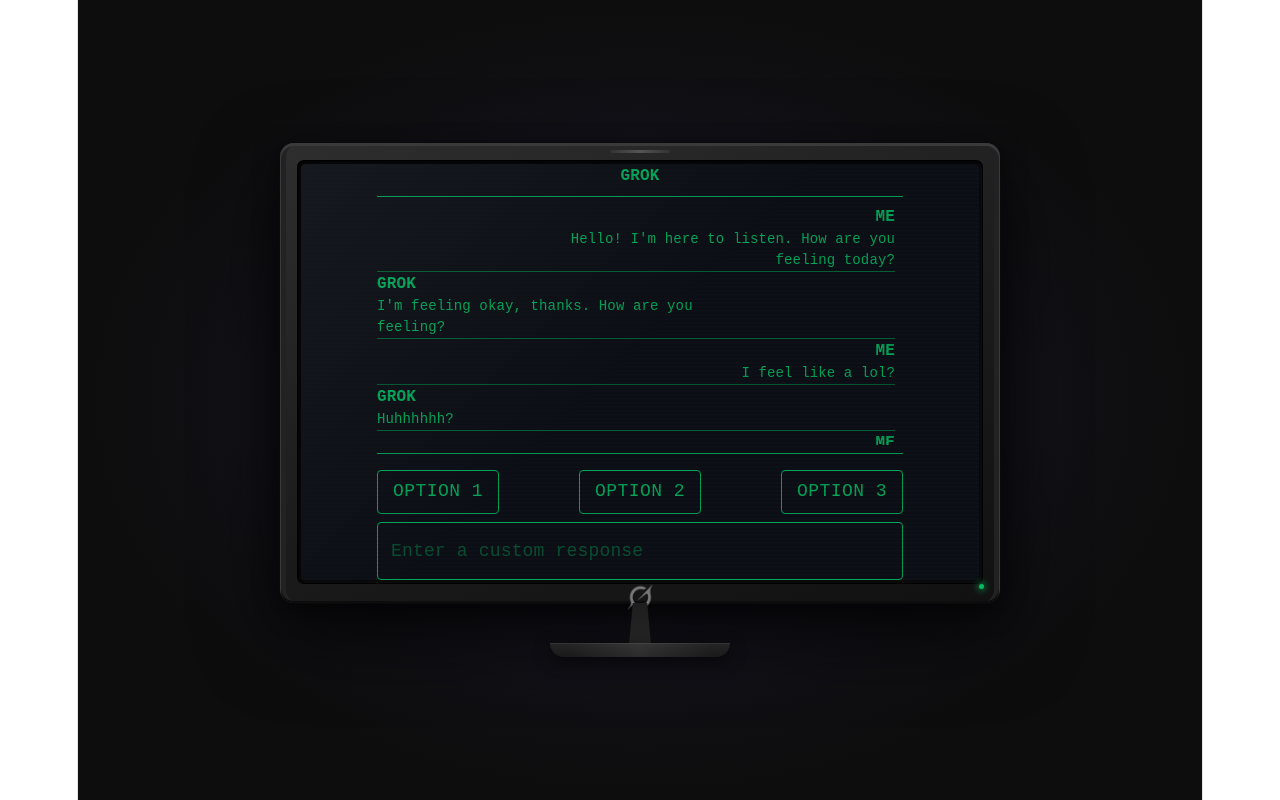
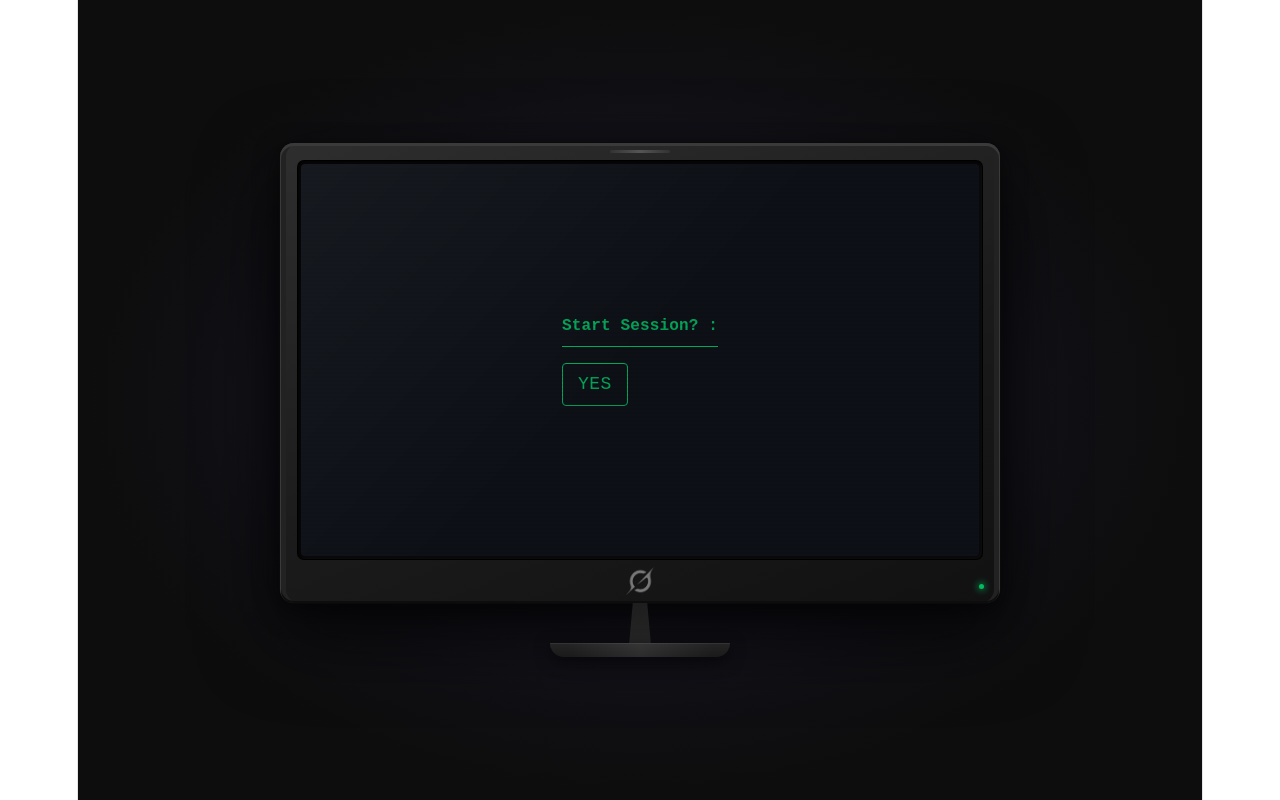
Before and after one commit to gdsc-2026/ai-therapy-simulator-2027, a React (Vite) app in the folder frontend/: page / in a window 1280 px wide. Both pictures are taken after a click on the button "START". Built offline with nearby package versions, Linux system fonts and the light colour scheme.

Commit message:
commit all of the changes

```diff
--- a/frontend/src/app/Chats.tsx
+++ b/frontend/src/app/Chats.tsx
@@ -1,21 +1,71 @@
 import { Box, Typography, Divider } from "@mui/material";
+import type { Dialogue } from "../types/models";
 
 interface ChatsProps {
-  chatHistory: Array<String>;
+  chatHistory: Dialogue[];
 }
 
 const Chats: React.FC<ChatsProps> = ({ chatHistory }) => {
   return (
-        <Box sx={{ height: '30vh', overflowY: 'scroll', color: "#00e676", pr: 1 }}>
+    <Box sx={{ height: "30vh", overflowY: "scroll", color: "#00e676", pr: 1 }}>
       {chatHistory.map((chat, index) => (
         <Box key={index}>
-                    <Box sx={{ display: 'flex', justifyContent: index % 2 === 0 ? 'flex-end' : 'flex-start' }}>
-                        <Box sx={{ maxWidth: '70%', textAlign: index % 2 === 0 ? 'right' : 'left' }}>
-                            <Typography sx={{ fontWeight: 'bold', color: "#00e676", fontFamily: "monospace", fontSize: 16 }}>
-                                {index % 2 === 0 ? 'ME' : 'GROK'}
+          <Box
+            sx={{
+              display: "flex",
+              justifyContent: "flex-end",
+            }}
+          >
+            <Box
+              sx={{
+                maxWidth: "70%",
+                textAlign: "right",
+              }}
+            >
+              <Typography
+                sx={{
+                  fontWeight: "bold",
+                  color: "#00e676",
+                  fontFamily: "monospace",
+                  fontSize: 16,
+                }}
+              >
+                {"ME"}
               </Typography>
-                            <Typography sx={{ color: "#00e676", fontFamily: "monospace", fontSize: 14 }}>
-                                {chat}
+              <Typography
+                sx={{ color: "#00e676", fontFamily: "monospace", fontSize: 14 }}
+              >
+                {chat.user_prompt}
+              </Typography>
+            </Box>
+          </Box>
+          <Divider sx={{ borderColor: "#007e41" }} />
+          <Box
+            sx={{
+              display: "flex",
+              justifyContent: "flex-start",
+            }}
+          >
+            <Box
+              sx={{
+                maxWidth: "70%",
+                textAlign: "left",
+              }}
+            >
+              <Typography
+                sx={{
+                  fontWeight: "bold",
+                  color: "#00e676",
+                  fontFamily: "monospace",
+                  fontSize: 16,
+                }}
+              >
+                {"GROK"}
+              </Typography>
+              <Typography
+                sx={{ color: "#00e676", fontFamily: "monospace", fontSize: 14 }}
+              >
+                {chat.ai_reply}
               </Typography>
             </Box>
           </Box>
--- a/frontend/src/app/Game.tsx
+++ b/frontend/src/app/Game.tsx
@@ -4,7 +4,6 @@
 import { useState } from "react";
 import GameScreen from "./GameScreen";
 import usePatient from "./screens/usePatientLogic";
-import { useCookies } from "react-cookie";
 type Screen = "home" | "start";
 
 const Monitor: React.FC<{
@@ -219,6 +218,7 @@
 
 const Game: React.FC = () => {
   const [screen, setScreen] = useState<Screen>("start");
+  usePatient();
 
   return (
     <Box
@@ -236,7 +236,7 @@
           <img
             src={grokIcon}
             alt="icon"
-            style={{ width: 28, height: 28, borderRadius: 6 }}
+            style={{ width: 28, height: 28, borderRadius: 1 }}
           />
         }
       >
--- a/frontend/src/app/GameScreen.tsx
+++ b/frontend/src/app/GameScreen.tsx
@@ -2,16 +2,65 @@
 import { useState } from "react";
 import ScreenButton from "../components/ScreenButton";
 import Chats from "./Chats";
+import useGameLogic from "./useGameLogic";
 
 const GameScreen: React.FC = () => {
-  const [chatHistory] = useState<string[]>([
-    "Hello! I'm here to listen. How are you feeling today?",
-    "I'm feeling okay, thanks. How are you feeling?",
-    "I feel like a lol?",
-    "Huhhhhhh?",
-    "You are a bot.",
-    "HUHHHHHH??",
-  ]);
+  const {
+    sessions,
+    therapistId,
+    setTherapistId,
+    selectedSessionId,
+    dialogues,
+    startSession,
+    resumeSession,
+    endSession,
+    getDialogueOptions,
+    submitCustomDialogue,
+    submitDialogueOption,
+  } = useGameLogic();
+
+  const [customResponse, setCustomResponse] = useState("");
+  const noActiveSessions = sessions.filter((s) => !s.final_score).length == 0;
+  console.log(selectedSessionId, noActiveSessions);
+  if (selectedSessionId == undefined) {
+    return (
+      <Box
+        sx={{
+          color: "#00e676",
+          fontFamily: "monospace",
+          fontSize: 18,
+          opacity: 0.7,
+        }}
+      >
+        <Typography
+          sx={{
+            fontWeight: "bold",
+            color: "#00e676",
+            fontFamily: "monospace",
+            fontSize: 16,
+          }}
+        >
+          Start Session? :
+        </Typography>
+        <Divider sx={{ borderColor: "#00e676", my: 1 }} />
+
+        <Stack direction="row" spacing={10} sx={{ mt: 2 }}>
+          {noActiveSessions ? (
+            <ScreenButton text="Yes" onClick={() => startSession()} />
+          ) : (
+            sessions
+              .filter((s) => !s.final_score)
+              .map((s) => (
+                <ScreenButton
+                  text="Resume Me!"
+                  onClick={() => resumeSession(s.id)}
+                />
+              ))
+          )}
+        </Stack>
+      </Box>
+    );
+  }
 
   return (
     <Box
@@ -32,13 +81,14 @@
       >
         GROK
       </Typography>
+      <Divider sx={{ borderColor: "#00e676", my: "1rem" }} />
+      <Chats chatHistory={dialogues} />
       <Divider sx={{ borderColor: "#00e676", my: 1 }} />
-      <Chats chatHistory={chatHistory} />
-      <Divider sx={{ borderColor: "#00e676", my: 1 }} />
+      {}
       <Stack direction="row" spacing={10} sx={{ mt: 2 }}>
-        <ScreenButton text="Option 1" />
-        <ScreenButton text="Option 2" />
-        <ScreenButton text="Option 3" />
+        <ScreenButton text="Option 1" onClick={() => submitDialogueOption(0)} />
+        <ScreenButton text="Option 2" onClick={() => submitDialogueOption(1)} />
+        <ScreenButton text="Option 3" onClick={() => submitDialogueOption(2)} />
       </Stack>
       <TextField
         variant="outlined"
@@ -62,6 +112,14 @@
             },
           },
         }}
+        value={customResponse}
+        onChange={(e) => setCustomResponse(e.target.value)}
+        onKeyDown={(e) => {
+          if (e.key === "Enter") {
+            submitCustomDialogue(customResponse);
+            setCustomResponse("");
+          }
+        }}
       />
     </Box>
   );
--- a/frontend/src/app/StartScreen.tsx
+++ b/frontend/src/app/StartScreen.tsx
@@ -1,8 +1,12 @@
 import { Box, Stack } from "@mui/material";
 import { useState } from "react";
 import ScreenButton from "../components/ScreenButton";
-
-const RulesDialog: React.FC<{ open: boolean; onClose: () => void }> = ({ open, onClose }) => {
+import { useCookies } from "react-cookie";
+import { createTherapist } from "../services/modelService";
+const RulesDialog: React.FC<{ open: boolean; onClose: () => void }> = ({
+  open,
+  onClose,
+}) => {
   if (!open) return null;
 
   return (
@@ -33,7 +37,10 @@
           width: 420,
           animation: "popIn 0.18s cubic-bezier(0.34, 1.56, 0.64, 1)",
           "@keyframes popIn": {
-            from: { opacity: 0, transform: "translate(-50%, -52%) scale(0.95)" },
+            from: {
+              opacity: 0,
+              transform: "translate(-50%, -52%) scale(0.95)",
+            },
             to: { opacity: 1, transform: "translate(-50%, -50%) scale(1)" },
           },
         }}
@@ -109,7 +116,10 @@
               ["04", "Reach session end with patient stable."],
               ["05", "Your license depends on it."],
             ].map(([num, rule]) => (
-              <Box key={num} sx={{ display: "flex", alignItems: "baseline", gap: 1.5 }}>
+              <Box
+                key={num}
+                sx={{ display: "flex", alignItems: "baseline", gap: 1.5 }}
+              >
                 <Box
                   sx={{
                     fontFamily: "monospace",
@@ -173,7 +183,7 @@
 
 const StartScreen: React.FC<{ onStart: () => void }> = ({ onStart }) => {
   const [rulesOpen, setRulesOpen] = useState(false);
-
+  const [_, setCookie] = useCookies(["therapy"]);
   return (
     <Box
       sx={{
@@ -185,9 +195,31 @@
         justifyContent: "center",
       }}
     >
-      <Box sx={{ color: "#00e676", fontFamily: "monospace", fontSize: 18, opacity: 0.7 }}>
+      <Box
+        sx={{
+          color: "#00e676",
+          fontFamily: "monospace",
+          fontSize: 18,
+          opacity: 0.7,
+        }}
+      >
         AI Therapy Simulator
         <Stack direction="row" spacing={2} sx={{ mt: 2 }}>
+          <ScreenButton
+            text="hehehehaw"
+            onClick={() =>
+              createTherapist({ name: "Joever" }).then((therapist) => {
+                setCookie(
+                  "therapy",
+                  JSON.stringify({ therapist_id: therapist.therapist_id }),
+                  {
+                    path: "/",
+                  },
+                );
+                return therapist;
+              })
+            }
+          />
           <ScreenButton text="Start" onClick={onStart} />
           <ScreenButton text="Rules" onClick={() => setRulesOpen(true)} />
         </Stack>
--- a/frontend/src/app/useGameLogic.ts
+++ b/frontend/src/app/useGameLogic.ts
@@ -13,9 +13,9 @@
 
 const useGameLogic = () => {
   const { sessions, setTherapistId, therapistId } = useContext(SessionContext);
-  const { selectedSessionId, setSelectedSessionId } = useContext(
-    SelectedSessionContext,
-  );
+  const [selectedSessionId, setSelectedSessionId] = useState<
+    number | undefined
+  >();
   const [dialogues, setDialogues] = useState<Dialogue[]>([]);
   const [dialogueOptions, setDialogueOptions] = useState<
     DialogueOptions | undefined
@@ -37,6 +37,7 @@
 
   const resumeSession = useCallback(
     async (sessionId: number) => {
+      console.log("fetching by ", sessionId);
       setSelectedSessionId(sessionId);
       const sessionDialogues = await fetchDialoguesBySession(sessionId);
       setDialogues(sessionDialogues);
--- a/frontend/src/components/axios.ts
+++ b/frontend/src/components/axios.ts
@@ -1,6 +1,6 @@
 import axios from "axios";
 
 export const Axios = axios.create({
-  baseURL: `/api`, // use env variable to determine url to retrieve from
+  baseURL: `http://127.0.0.1:8000`, // use env variable to determine url to retrieve from
   timeout: 12 * 1000,
 });
--- a/frontend/src/types/models.ts
+++ b/frontend/src/types/models.ts
@@ -6,7 +6,7 @@
 }
 
 export interface Therapist {
-  id: number;
+  therapist_id: number;
   name: string;
 }
 
@@ -23,8 +23,8 @@
   id: number;
   session_id: number;
   turn: number;
-  ai_prompt: string;
-  user_response: string;
+  ai_reply: string;
+  user_prompt: string;
   is_custom: boolean;
   score: number;
 }
```
Also changed, not shown: 1 other file (tests, documents, lock files or other folders). Lines whose indentation alone changed are shown as unchanged.
